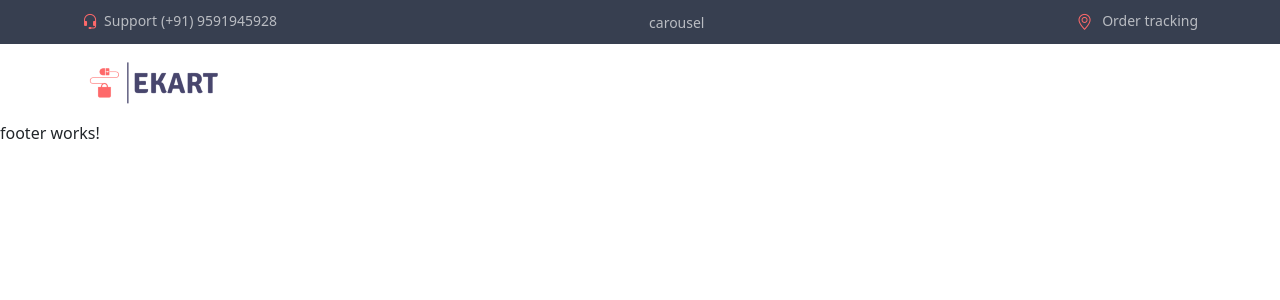
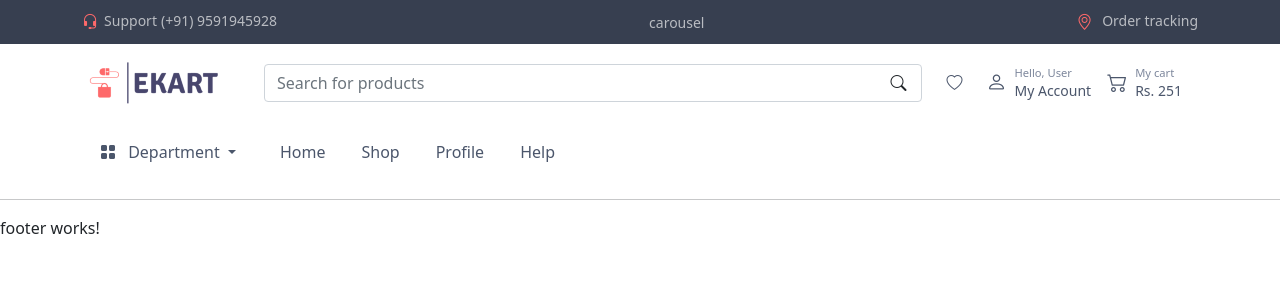
Before and after one commit to vsoni1011/Ekart-UI, an Angular app: page / in a window 1280 px wide. Shown: the top 300 px of the page. Built offline with nearby package versions, Linux system fonts and the light colour scheme.

Commit message:
Added nav bar

```diff
--- a/src/app/header/navbar/navbar.component.html
+++ b/src/app/header/navbar/navbar.component.html
@@ -4,6 +4,58 @@
             <a class="navbar-brand" href="#">
                 <img src="assets/logo.png">
             </a>
+            <div class="search">
+                <input type="text" placeholder="Search for products" class="form-control">
+                <i class="bi bi-search"></i>
+            </div>
+            <div class="navbar-toolbar">
+                <a class="navbar-tool" href="#"><i class="bi bi-heart"></i></a>
+                <a class="navbar-tool" href="#">
+                    <div class="icon-box">
+                        <i class="bi bi-person"></i>
+                    </div>
+                    <div class="tool-text">
+                        <small>Hello, User</small>
+                        My Account
+                    </div>
+                </a>
+                <div class="navbar-tool">
+                    <a class="icon-box" href="#"><i class="bi bi-cart2"></i></a>
+                    <a class="tool-text">
+                        <small>My cart</small>
+                        Rs. 251
+                    </a>
+                </div>
+            </div>
+        </div>
+    </div>
+    <div class="navbar navbar-expand-lg">
+        <div class="container">
+            <div class="list">
+            <ul class="navbar-nav mega">
+                <li class="nav-item dropdown">
+                    <a class="nav-link dropdown-toggle" href="#" data-bs-toggle="dropdown">
+                        <i class="bi bi-grid-fill"></i>
+                        Department
+                    </a>
+                </li>
+            </ul>
+            <ul class="navbar-nav">
+                <li class="nav-item">
+                    <a class="nav-link" href="#" data-bs-toggle="dropdown">Home</a>
+                </li>
+                <li class="nav-item">
+                    <a class="nav-link" href="#" data-bs-toggle="dropdown">Shop</a>
+                </li>
+                <li class="nav-item">
+                    <a class="nav-link" href="#" data-bs-toggle="dropdown">Profile</a>
+                </li>
+                <li class="nav-item">
+                    <a class="nav-link" href="#" data-bs-toggle="dropdown">Help</a>
+                </li>
+            </ul>
+            </div>
         </div>
     </div>
 </div>
+<hr>
--- a/src/app/header/navbar/navbar.component.scss
+++ b/src/app/header/navbar/navbar.component.scss
@@ -3,4 +3,99 @@
     flex-wrap: inherit;
     align-items: center;
     justify-content: space-between;
+
+    .list {
+        display: flex;
+        width: auto;
+        flex-basis: auto;
+    }
 }
+
+.search {
+    position: relative;
+    display: flex;
+    flex-wrap: wrap;
+    align-items: stretch;
+    width: 100%;
+    margin: 0 1.5rem;
+
+    i {
+        position: absolute;
+        right: 0;
+        top: 20%;
+        margin-right: 1rem;
+    }
+}
+
+.form-control {
+    position: relative;
+    flex: 1 1 auto;
+    width: 1%;
+    min-width: 0;
+    padding-right: 3rem !important; // for magnifying glass
+}
+
+.navbar-toolbar {
+    display: flex;
+    align-items: center;
+    flex-shrink: 0;
+    color: #4b566b;
+}
+
+.navbar-tool {
+    position: relative;
+    display: flex;
+    align-items: center;
+    margin-right: 1rem;
+}
+
+.navbar-nav {
+    display: flex;
+    flex-direction: row;
+    padding-left: 0;
+    margin-bottom: 0;
+    list-style: none;
+
+    .nav-link {
+        padding: .667rem 1.125rem;
+    }
+}
+
+a {
+    text-decoration: none;
+    color: #4b566b;
+}
+
+.mega {
+    position: relative;
+    padding-right: 0.5rem;
+}
+
+i {
+    margin-right: .5rem;
+}
+
+.tool-text {
+    display: block;
+    font-size: .875rem;
+
+    small {
+        color: #7d879c;
+        display: block;
+        margin-bottom: -0.125rem;
+        font-size: 0.8em;
+    }
+}
+
+.icon-box {
+    position: relative;
+    height: 2.875rem;
+    border-radius: 50%;
+    line-height: 2.625rem;
+    text-align: center;
+
+    i {
+        font-size: 1.25rem;
+        line-height: 2.875rem;
+    }
+}
```
